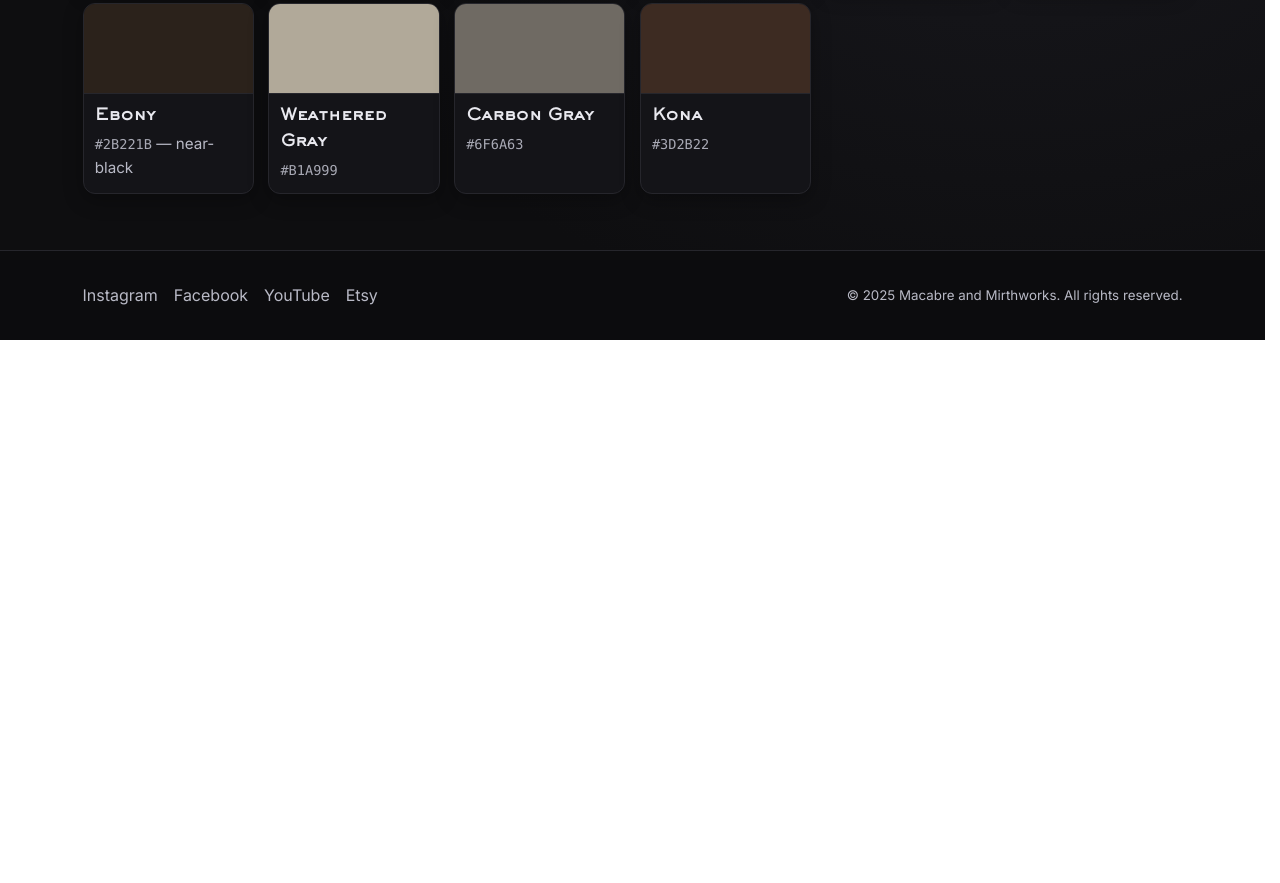
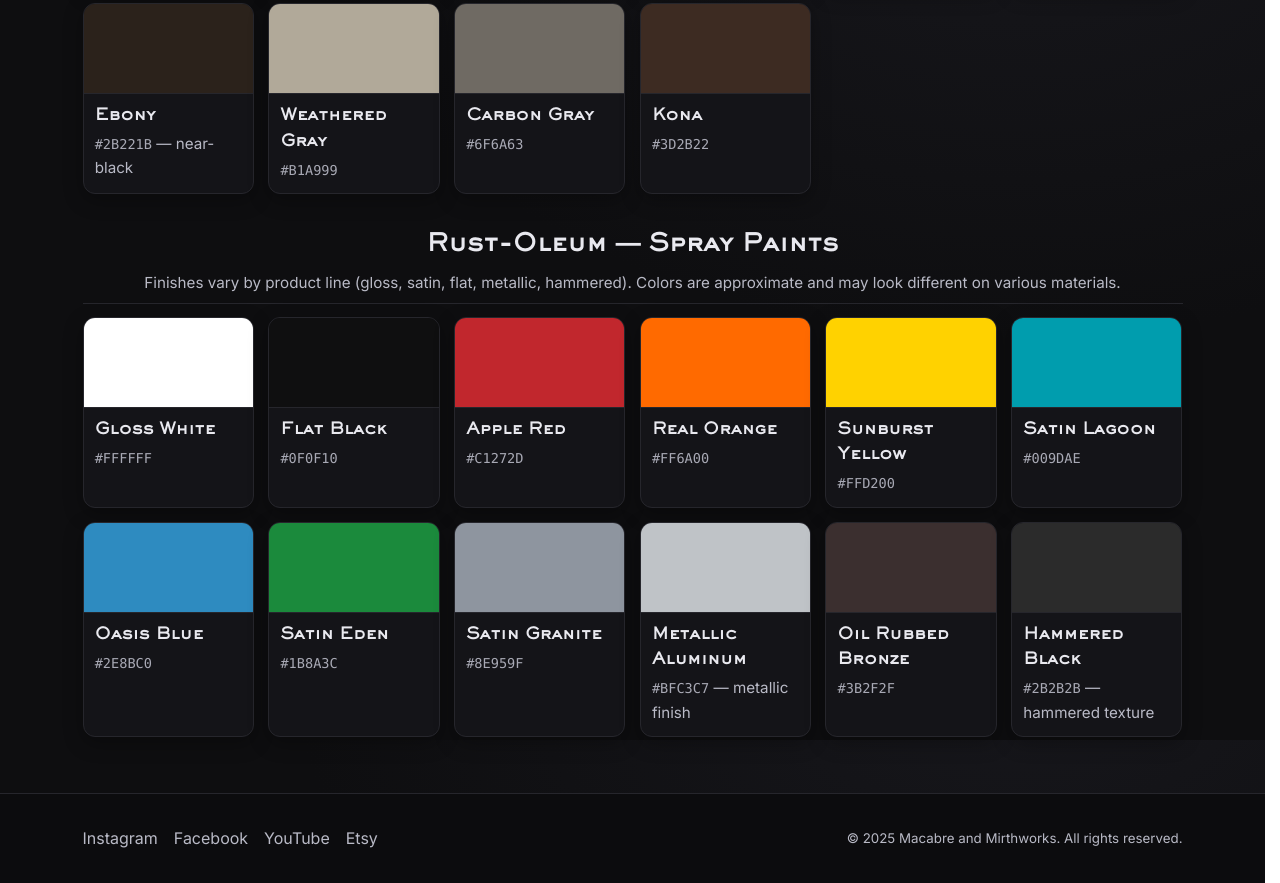
Before and after one commit to efelch/macabreandmirthworks.github.io, a plain HTML site: page colors.html in a window 1280 px wide. Shown: the part 1660-2543 px from the top of the page. Before the commit the page ends 2000 px from the top, so only its background shows below. Drawn offline with Linux system fonts and the light colour scheme.

Commit message:
Add files via upload

```diff
--- a/colors.html
+++ b/colors.html
@@ -91,6 +91,7 @@
                     <a class="btn paint" href="https://plaidonline.com/brands/apple-barrel/gloss-acrylic-paint" target="_blank" rel="noopener">Apple Barrel Gloss</a>
                     <a class="btn paint" href="https://plaidonline.com/brands/apple-barrel/matte-acrylic-paint" target="_blank" rel="noopener">Apple Barrel Matte</a>
                     <a class="btn paint" href="https://www.rustoleum.com/product-catalog/consumer-brands/varathane/premium-wood-stains" target="_blank" rel="noopener">Varathane Wood Stains</a>
+                    <a class="btn paint" href="https://www.rustoleum.com/Paints-Stains-Sealers/Spray-Paint" target="_blank" rel="noopener">Rust-Oleum Spray Paints</a>
                 </div>
             </header>
 
@@ -360,6 +361,100 @@
                         </article>
                     </div>
                 </section>
+
+                <!-- Rust-Oleum Spray Paints -->
+                <section aria-labelledby="rustoleum-heading">
+                    <div class="swatch-header">
+                        <h2 id="rustoleum-heading">Rust-Oleum — Spray Paints</h2>
+                        <p class="legend">Finishes vary by product line (gloss, satin, flat, metallic, hammered). Colors are approximate and may look different on various materials.</p>
+                    </div>
+                    <div class="swatch-grid" role="list" aria-label="Common Rust-Oleum spray paint colors">
+                        <article class="swatch" role="listitem">
+                            <div class="chip" style="background:#ffffff"></div>
+                            <div class="meta">
+                                <p class="name">Gloss White</p>
+                                <p class="desc"><span class="hex">#FFFFFF</span></p>
+                            </div>
+                        </article>
+                        <article class="swatch" role="listitem">
+                            <div class="chip" style="background:#0f0f10"></div>
+                            <div class="meta">
+                                <p class="name">Flat Black</p>
+                                <p class="desc"><span class="hex">#0F0F10</span></p>
+                            </div>
+                        </article>
+                        <article class="swatch" role="listitem">
+                            <div class="chip" style="background:#c1272d"></div>
+                            <div class="meta">
+                                <p class="name">Apple Red</p>
+                                <p class="desc"><span class="hex">#C1272D</span></p>
+                            </div>
+                        </article>
+                        <article class="swatch" role="listitem">
+                            <div class="chip" style="background:#ff6a00"></div>
+                            <div class="meta">
+                                <p class="name">Real Orange</p>
+                                <p class="desc"><span class="hex">#FF6A00</span></p>
+                            </div>
+                        </article>
+                        <article class="swatch" role="listitem">
+                            <div class="chip" style="background:#ffd200"></div>
+                            <div class="meta">
+                                <p class="name">Sunburst Yellow</p>
+                                <p class="desc"><span class="hex">#FFD200</span></p>
+                            </div>
+                        </article>
+                        <article class="swatch" role="listitem">
+                            <div class="chip" style="background:#009dae"></div>
+                            <div class="meta">
+                                <p class="name">Satin Lagoon</p>
+                                <p class="desc"><span class="hex">#009DAE</span></p>
+                            </div>
+                        </article>
+                        <article class="swatch" role="listitem">
+                            <div class="chip" style="background:#2e8bc0"></div>
+                            <div class="meta">
+                                <p class="name">Oasis Blue</p>
+                                <p class="desc"><span class="hex">#2E8BC0</span></p>
+                            </div>
+                        </article>
+                        <article class="swatch" role="listitem">
+                            <div class="chip" style="background:#1b8a3c"></div>
+                            <div class="meta">
+                                <p class="name">Satin Eden</p>
+                                <p class="desc"><span class="hex">#1B8A3C</span></p>
+                            </div>
+                        </article>
+                        <article class="swatch" role="listitem">
+                            <div class="chip" style="background:#8e959f"></div>
+                            <div class="meta">
+                                <p class="name">Satin Granite</p>
+                                <p class="desc"><span class="hex">#8E959F</span></p>
+                            </div>
+                        </article>
+                        <article class="swatch" role="listitem">
+                            <div class="chip" style="background:#bfc3c7"></div>
+                            <div class="meta">
+                                <p class="name">Metallic Aluminum</p>
+                                <p class="desc"><span class="hex">#BFC3C7</span> — metallic finish</p>
+                            </div>
+                        </article>
+                        <article class="swatch" role="listitem">
+                            <div class="chip" style="background:#3b2f2f"></div>
+                            <div class="meta">
+                                <p class="name">Oil Rubbed Bronze</p>
+                                <p class="desc"><span class="hex">#3B2F2F</span></p>
+                            </div>
+                        </article>
+                        <article class="swatch" role="listitem">
+                            <div class="chip" style="background:#2b2b2b"></div>
+                            <div class="meta">
+                                <p class="name">Hammered Black</p>
+                                <p class="desc"><span class="hex">#2B2B2B</span> — hammered texture</p>
+                            </div>
+                        </article>
+                    </div>
+                </section>
             </div>
         </div>
     </section>
```
